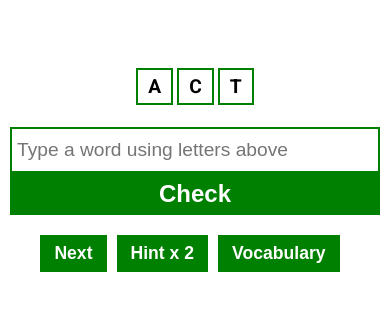
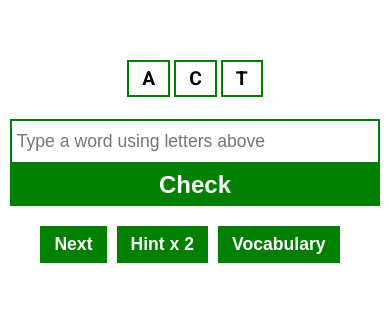
Before and after one commit to sharik1040/wordstraineeapp, a React app: page / in a window 390 px wide. Shown: the part 131-442 px from the top of the page. Built offline with nearby package versions, Linux system fonts and the light colour scheme.

Commit message:
Fix adaptive style

```diff
--- a/public/index.html
+++ b/public/index.html
@@ -4,7 +4,7 @@
     <meta charset="utf-8" />
     <meta name="viewport" content="width=device-width, initial-scale=1" />
     <meta name="description" content="Word trainee app"/>
-    <title>Wordstraineeapp</title>
+    <title>Wordstrainee</title>
     <link rel="preconnect" href="https://fonts.gstatic.com">
     <link href="https://fonts.googleapis.com/css2?family=Roboto:wght@300;400;700&display=swap" rel="stylesheet">
   </head>
--- a/src/index.js
+++ b/src/index.js
@@ -48,7 +48,7 @@ const App = () => {
         {isModalOpen && <Modal isCorrect={isCorrect}
                       word={words[selectedIndex]}/>}
       </div>
-      <div className="wor-form-wrapper">
+      <div className="word-form-wrapper">
         <div className="word-form">
           <Word word={words[selectedIndex].english}/>
           <WordInput checkAnswer={handleCheckAnswer}
--- a/src/style.css
+++ b/src/style.css
@@ -1,18 +1,31 @@
 *{
     margin: 0;
     padding: 0;
+    box-sizing: border-box;
 }
 
 .app{
+    height: 100%;
     min-height: 100vh;
     font-family: 'Roboto', sans-serif;
 }
 
-/* start word-form */
+.word-form-wrapper{
+    width: 100%;
+}
+
+.word-form{
+    width: 90%;
+    margin: 0 auto;
+    margin-bottom: 20px;
+}
+
+/* start word-block */
 .word-block{
     display: flex;
     flex-wrap: wrap;
     justify-content: center;
+    width: 100%;
     max-width: 100vw;
     margin: 20px auto;
 }
@@ -25,11 +38,14 @@
     text-transform: uppercase;
     font-size: 1.7rem;
 }
+/* end word-block */
 
+/* start word-input */
 .word-input__wrapper{
     display: flex;
     justify-content: center;
-    margin: 20px 10px;
+    width: 58%;
+    margin: 0 auto;
 }
 
 .word-input__input{
@@ -37,6 +53,7 @@
     font-weight: 300;
     font-size: 1.4rem;
     padding: 5px 5px 5px 10px;
+    width: 100%;
 }
 
 .button{
@@ -51,7 +68,7 @@
 .word-input__button{
     font-size: 1.5rem;
 }
-/* end word-form */
+/* end word-input */
 
 /* start setup-block */
 .setup-block__button{
@@ -97,7 +114,6 @@
     font-size: 1rem;
     font-weight: 400;
 }
-
 /* end modal */
 
 /* start vocabulary */
@@ -129,17 +145,20 @@
 }
 /* end vocabulary */
 
-@media screen and (max-width: 720px) {
+@media screen and (max-width: 740px) {
+    .word-form{
+        width: 100%;
+    }
     .letter-block{
         font-size: 1.2rem;
-        padding: 5px 10px;
+        padding: 5px 13px;
     }
     .vocabulary__part{
         width: 50%;
     }
     .word-input__wrapper{
         flex-direction: column;
-        margin: 20px 30px;
+        width: 80%;
     }
     .word-input__button{
         padding: 5px 15px;
@@ -149,18 +168,19 @@
     }
 }
 
-@media screen and (max-width: 400px){
+@media screen and (max-width: 450px){
     .modal-wrapper{
-        min-height: 21vh;
+        min-height: 20vh;
     }
     .setup-block__button{
         padding: 6px 12px;
     }
     .word-input__wrapper{
-        margin: 20px 10px;
+        margin: 20px auto;
+        width: 95%;
     }
     .word-input__input{
-        font-size: 1.2rem;
+        font-size: 1.1rem;
         padding: 10px 5px;
     }
 }
```
